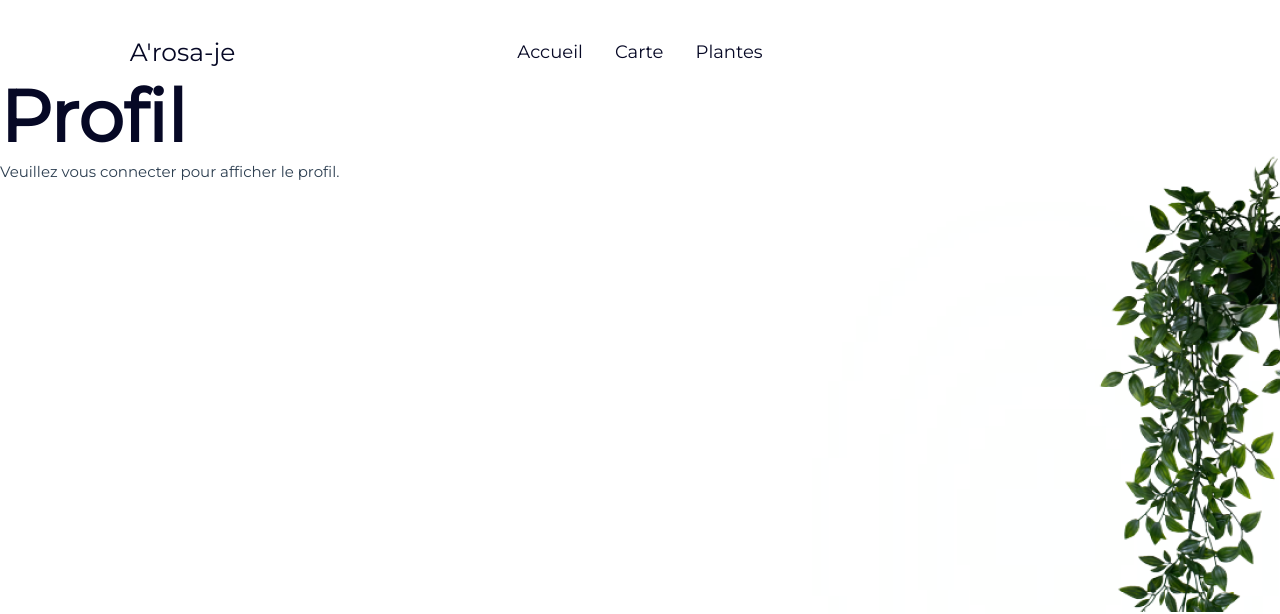
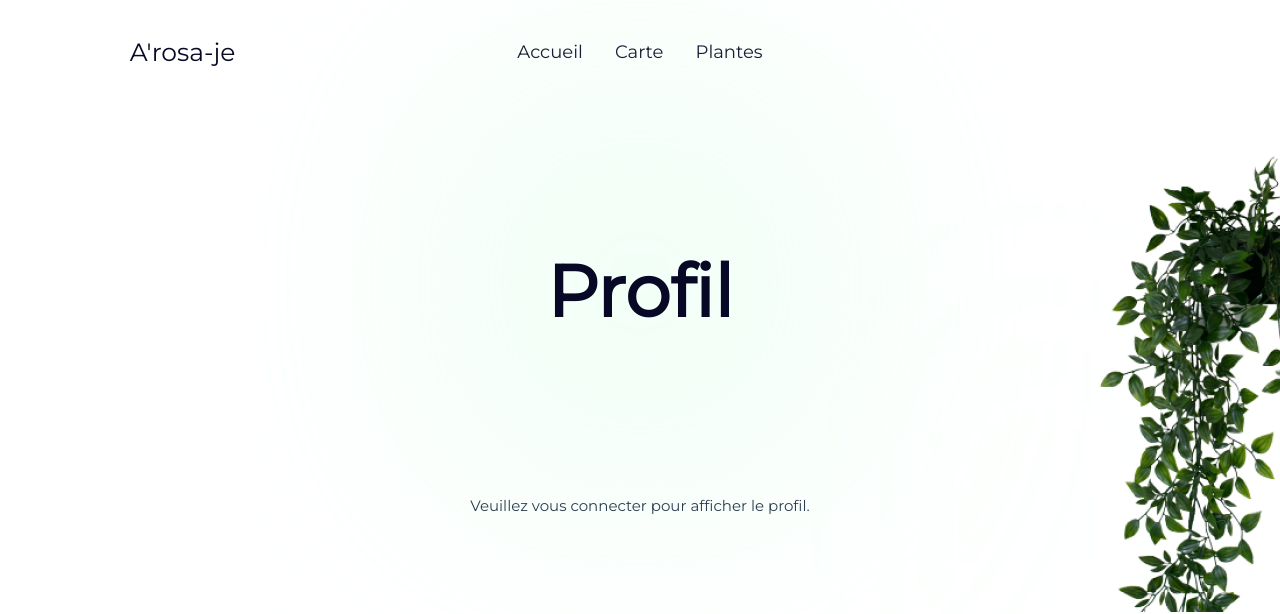
Before and after one commit to elouanb7/MSPR-B3-Deploiement-appli, a Vue app in the folder Front/arosaje/: page /profil/1 in a window 1280 px wide. Shown: the top 614 px of the page. Built offline with nearby package versions, Linux system fonts and the light colour scheme; no server answers; sample sign-in values are in the browser's storage; some icons are missing.

Commit message:
css profil

```diff
--- a/Front/arosaje/src/views/ProfilView.vue
+++ b/Front/arosaje/src/views/ProfilView.vue
@@ -1,18 +1,76 @@
 <template>
-  <div>
-    <h1>Profil</h1>
+  <div class="box">
+    <div class="background"></div>
+
+    <div class="profiltitle">
+      <h1>Profil</h1>
+    </div>
+
     <div v-if="userStore.isConnected">
       <p>Nom d'utilisateur : {{ userStore.username }}</p>
       <p>Email : {{ userStore.email }}</p>
       <p>Prénom : {{ userStore.firstName }}</p>
       <p>Nom : {{ userStore.lastName }}</p>
-      <button @click="logout">Se déconnecter</button>
+
+      <button class="bouton-deconnexion" @click="logout">Se déconnecter</button>
     </div>
     <div v-else>
-      <p>Veuillez vous connecter pour afficher le profil.</p>
+      <h4>Veuillez vous connecter pour afficher le profil.</h4>
     </div>
   </div>
 </template>
+
+<style scoped>
+.box {
+  display: flex;
+  flex-direction: column;
+  align-items: center;
+}
+
+.background {
+  position: relative;
+  max-width: 422px;
+  width: 100%;
+  height: 422px;
+  background: #c5ffdc;
+  filter: blur(125px);
+  opacity: 0.25;
+}
+
+.profiltitle {
+  position: absolute;
+  display: flex;
+  flex-direction: column;
+  align-items: center;
+  text-align: center;
+  margin-top: 175px;
+}
+
+p {
+  font-weight: 400;
+  font-size: 16px;
+  line-height: 24px;
+  color: #515151;
+  border-bottom: 1px solid #3d3b36;
+  padding-bottom: 15px;
+  margin-top: 30px;
+}
+
+.bouton-deconnexion {
+  width: 210px;
+  height: 60px;
+  background: #060825;
+  box-shadow: 0px 15px 35px rgba(6, 8, 37, 0.2);
+  border-radius: 30px;
+  font-weight: 500;
+  font-size: 16px;
+  line-height: 20px;
+  text-align: center;
+  color: #fafafa;
+  cursor: pointer;
+  margin: 30px;
+}
+</style>
 
 <script>
 import { useUserStore } from "@/stores/user";
```
